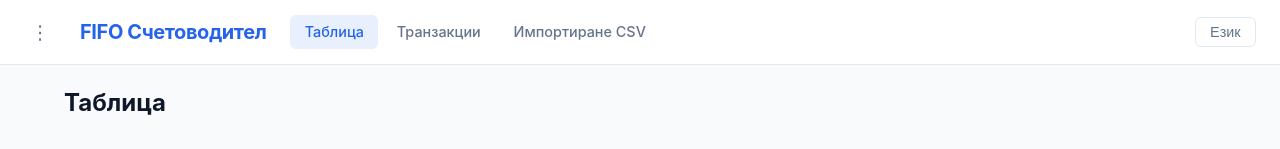
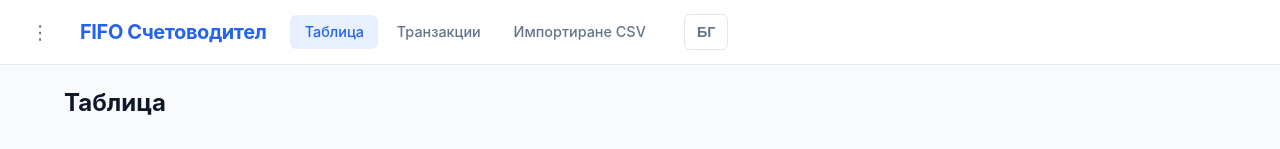
Before and after one commit to ggghhhjjj/janus, an Angular app: page / in a window 1280 px wide. Shown: the top 149 px of the page. Built offline with nearby package versions, Linux system fonts and the light colour scheme.

Commit message:
feat: implement language selector component and integrate into header

```diff
--- a/src/app/components/header/header.html
+++ b/src/app/components/header/header.html
@@ -30,30 +30,5 @@
     </a>
   </nav>
 
-  <!-- Language Selector -->
-  <div class="header__language-selector">
-    <button
-      class="header__language-button"
-      (click)="toggleLanguageMenu()"
-      [attr.aria-expanded]="showLanguageMenu"
-    >
-      {{ i18n.translate('language') }}
-    </button>
-
-    @if (showLanguageMenu) {
-      <div class="header__language-menu" role="menu">
-        @for (locale of i18n.getSupportedLocales(); track locale) {
-          <button
-            type="button"
-            class="header__language-option"
-            [class.header__language-option--active]="i18n.getCurrentLocale() === locale"
-            (click)="selectLanguage(locale)"
-            role="menuitem"
-          >
-            {{ i18n.getLocaleLabel(locale) }}
-          </button>
-        }
-      </div>
-    }
-  </div>
+  <app-language-selector></app-language-selector>
 </header>
--- a/src/app/components/header/header.ts
+++ b/src/app/components/header/header.ts
@@ -3,11 +3,12 @@ import { CommonModule } from '@angular/common';
 import { RouterLink, RouterLinkActive } from '@angular/router';
 import { I18nService } from '../../services/i18n.service';
 import { ActionMenuComponent, ActionMenuItem } from '../action-menu/action-menu';
+import { LanguageSelectorComponent } from '../language-selector/language-selector';
 
 @Component({
   selector: 'app-header',
   standalone: true,
-  imports: [CommonModule, RouterLink, RouterLinkActive, ActionMenuComponent],
+  imports: [CommonModule, RouterLink, RouterLinkActive, ActionMenuComponent, LanguageSelectorComponent],
   templateUrl: './header.html',
   styleUrl: './header.css',
   changeDetection: ChangeDetectionStrategy.OnPush,
@@ -27,9 +28,6 @@ import { ActionMenuComponent, ActionMenuItem } from '../action-menu/action-menu'
  *   Actual locale persistence and translation behavior are delegated to `I18nService`.
  */
 export class HeaderComponent {
-  /** Whether the language menu dropdown is currently visible. */
-  showLanguageMenu = false;
-
   /** Whether the app is currently refreshing. */
   readonly isRefreshing = signal(false);
 
@@ -48,25 +46,6 @@ export class HeaderComponent {
     },
   ];
 
-  /** Toggle the visibility of the language menu. */
-  toggleLanguageMenu(): void {
-    this.showLanguageMenu = !this.showLanguageMenu;
-  }
-
-  /** Close the language menu. */
-  closeLanguageMenu(): void {
-    this.showLanguageMenu = false;
-  }
-
-  /**
-   * Select a language and apply it via `I18nService`, then close the menu.
-   * @param locale Locale code to select (e.g. 'en', 'bg')
-   */
-  selectLanguage(locale: string): void {
-    this.i18n.setLocale(locale);
-    this.closeLanguageMenu();
-  }
-
   /**
    * Refresh the entire application by reloading all resources.
    * Shows a loading animation while reloading. Used for macOS/iOS standalone app users.
--- /dev/null
+++ b/src/app/components/language-selector/language-selector.css
@@ -0,0 +1,83 @@
+:host {
+  display: contents;
+}
+
+.language-selector__btn {
+  padding: 0.35rem 0.6rem;
+  border-radius: 6px;
+  border: 1px solid var(--color-border);
+  font-size: 0.9rem;
+  font-weight: 600;
+  color: var(--color-text-secondary);
+  background: var(--color-surface);
+  cursor: pointer;
+  min-width: 44px;
+  height: 36px;
+  display: inline-flex;
+  align-items: center;
+  justify-content: center;
+  transition: background 0.15s, color 0.15s, border-color 0.15s;
+}
+
+.language-selector__btn:hover {
+  background: var(--color-hover);
+  color: var(--color-text);
+  border-color: var(--color-primary);
+}
+
+.language-selector__btn:focus-visible {
+  outline: 2px solid var(--color-primary);
+  outline-offset: 2px;
+}
+
+.language-selector__menu {
+  background: var(--color-surface);
+  border: 1px solid var(--color-border);
+  border-radius: 6px;
+  box-shadow: 0 2px 8px rgba(0, 0, 0, 0.1);
+  min-width: 120px;
+  z-index: 1000;
+  overflow: hidden;
+}
+
+.language-selector__item {
+  display: block;
+  width: 100%;
+  padding: 0.6rem 1rem;
+  border: none;
+  background: transparent;
+  text-align: left;
+  font-size: 0.9rem;
+  color: var(--color-text-secondary);
+  cursor: pointer;
+  transition: background 0.15s, color 0.15s;
+}
+
+.language-selector__item:hover {
+  background: var(--color-hover);
+  color: var(--color-text);
+}
+
+.language-selector__item:focus-visible {
+  outline: 2px solid var(--color-primary);
+  outline-offset: -2px;
+}
+
+.language-selector__item--active {
+  background: var(--color-primary-light);
+  color: var(--color-primary);
+  font-weight: 600;
+}
+
+@media (max-width: 480px) {
+  .language-selector__btn {
+    height: 32px;
+    padding: 0.3rem 0.5rem;
+    font-size: 0.85rem;
+  }
+
+  .language-selector__item {
+    padding: 0.55rem 0.9rem;
+    font-size: 0.9rem;
+  }
+}
--- /dev/null
+++ b/src/app/components/language-selector/language-selector.html
@@ -0,0 +1,29 @@
+<button
+  #trigger
+  type="button"
+  class="language-selector__btn"
+  (click)="onTriggerClick()"
+  [attr.aria-expanded]="isOpen()"
+  [attr.aria-haspopup]="true"
+  [attr.aria-label]="i18n.translate('language') + ': ' + i18n.getLocaleLabel(i18n.getCurrentLocale())"
+>
+  {{ currentShortLabel() }}
+</button>
+
+@if (isOpen()) {
+  <div class="language-selector__menu" role="menu" [style]="positionStyle()" (click)="$event.stopPropagation()">
+    @for (locale of i18n.getSupportedLocales(); track $index; let i = $index) {
+      <button
+        type="button"
+        class="language-selector__item"
+        [class.language-selector__item--active]="i18n.getCurrentLocale() === locale"
+        (click)="selectLocale(locale)"
+        role="menuitem"
+        [attr.aria-label]="i18n.getLocaleLabel(locale)"
+        (keydown)="onMenuKeydown($event, i)"
+      >
+        {{ getShortLabel(locale) }}
+      </button>
+    }
+  </div>
+}
--- /dev/null
+++ b/src/app/components/language-selector/language-selector.ts
@@ -0,0 +1,132 @@
+import {
+  ChangeDetectionStrategy,
+  Component,
+  ElementRef,
+  HostListener,
+  ViewChild,
+  computed,
+  inject,
+  signal,
+} from '@angular/core';
+import { CommonModule } from '@angular/common';
+import { I18nService } from '../../services/i18n.service';
+
+@Component({
+  selector: 'app-language-selector',
+  standalone: true,
+  imports: [CommonModule],
+  templateUrl: './language-selector.html',
+  styleUrl: './language-selector.css',
+  changeDetection: ChangeDetectionStrategy.OnPush,
+})
+export class LanguageSelectorComponent {
+  readonly i18n = inject(I18nService);
+
+  readonly isOpen = signal(false);
+  private readonly menuPosition = signal<{ top: string; left: string } | null>(null);
+  private readonly el = inject(ElementRef);
+
+  @ViewChild('trigger') private triggerBtn!: ElementRef<HTMLButtonElement>;
+
+  readonly shortLabelMap: { [key: string]: string } = {
+    en: 'EN',
+    bg: 'БГ',
+  };
+
+  readonly currentShortLabel = computed(() => {
+    const locale = this.i18n.getCurrentLocale();
+    return this.shortLabelMap[locale] ?? locale.slice(0, 2).toUpperCase();
+  });
+
+  readonly positionStyle = computed(() => {
+    const pos = this.menuPosition();
+    if (!pos) return '';
+    return `position: fixed; top: ${pos.top}; left: ${pos.left};`;
+  });
+
+  onTriggerClick(): void {
+    if (this.isOpen()) {
+      this.close();
+    } else {
+      this.isOpen.set(true);
+      setTimeout(() => {
+        this.calculatePosition();
+        const firstItem = (this.el.nativeElement as HTMLElement).querySelector<HTMLElement>('.language-selector__item');
+        firstItem?.focus();
+      }, 0);
+    }
+  }
+
+  close(returnFocus = false): void {
+    this.isOpen.set(false);
+    this.menuPosition.set(null);
+    if (returnFocus) {
+      this.triggerBtn?.nativeElement.focus();
+    }
+  }
+
+  selectLocale(locale: string): void {
+    this.i18n.setLocale(locale);
+    this.close(true);
+  }
+
+  onMenuKeydown(event: KeyboardEvent, index: number): void {
+    const items = (this.el.nativeElement as HTMLElement).querySelectorAll<HTMLElement>('.language-selector__item');
+    const count = items.length;
+
+    if (event.key === 'ArrowDown') {
+      event.preventDefault();
+      items[(index + 1) % count]?.focus();
+    } else if (event.key === 'ArrowUp') {
+      event.preventDefault();
+      items[(index - 1 + count) % count]?.focus();
+    } else if (event.key === 'Escape') {
+      event.preventDefault();
+      this.close(true);
+    } else if (event.key === 'Tab') {
+      this.close();
+    }
+  }
+
+  @HostListener('document:click', ['$event'])
+  onDocumentClick(event: MouseEvent): void {
+    if (this.isOpen() && !this.el.nativeElement.contains(event.target)) {
+      this.close();
+    }
+  }
+
+  @HostListener('document:keydown.escape')
+  onEscape(): void {
+    if (this.isOpen()) {
+      this.close(true);
+    }
+  }
+
+  private calculatePosition(): void {
+    const btn = this.triggerBtn?.nativeElement;
+    if (!btn) return;
+
+    const buttonRect = btn.getBoundingClientRect();
+    const itemCount = this.i18n.getSupportedLocales().length;
+    const menuWidth = 120;
+    const itemHeight = 40;
+    const menuHeight = itemCount * itemHeight + 8;
+    const margin = 4;
+    const viewportHeight = window.innerHeight;
+    const viewportWidth = window.innerWidth;
+
+    const top =
+      viewportHeight - buttonRect.bottom >= menuHeight + margin
+        ? buttonRect.bottom + margin
+        : buttonRect.top - menuHeight - margin;
+
+    const left =
+      viewportWidth - buttonRect.left >= menuWidth + margin ? buttonRect.left : buttonRect.right - menuWidth;
+
+    this.menuPosition.set({ top: `${top}px`, left: `${left}px` });
+  }
+
+  getShortLabel(locale: string): string {
+    return this.shortLabelMap[locale] ?? locale.slice(0, 2).toUpperCase();
+  }
+}
```
